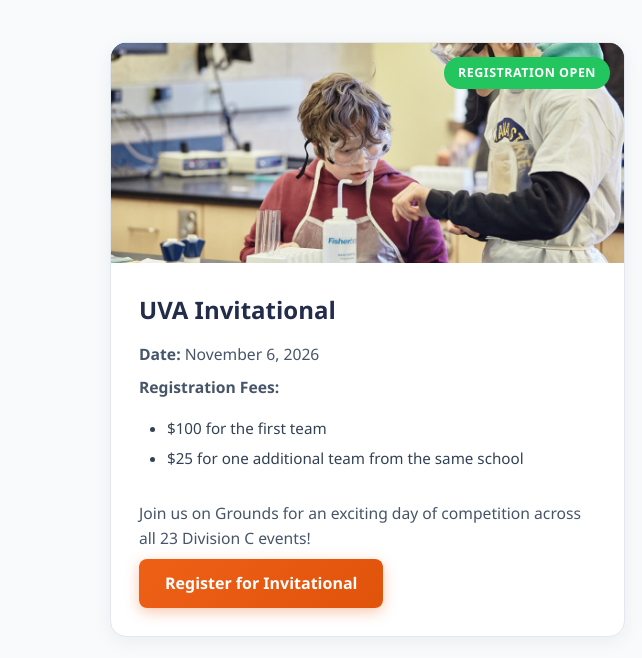
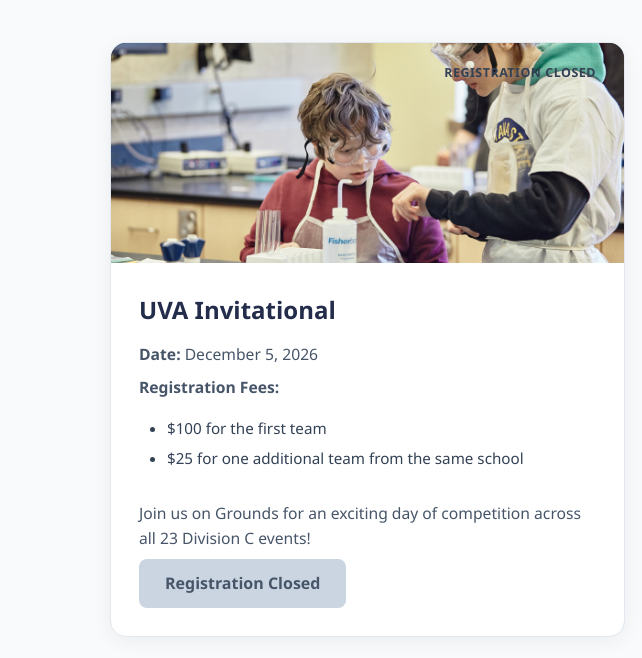
Before and after one commit to katherinek07/uvascioly, a plain HTML site: page events.html in a window 1280 px wide. Shown: the part 198-856 px from the top of the page, 0-642 px from the left. Drawn offline with Linux system fonts and the light colour scheme.

Commit message:
Update events.html

```diff
--- a/events.html
+++ b/events.html
@@ -30,18 +30,18 @@
                 <div class="event-card">
                     <div class="event-image-container">
                         <img src="invitational-photo.jpg" alt="UVA Invitational" class="event-image" onerror="this.src='invitational.jpg'">
-                        <span class="badge open">Registration Open</span>
+                        <span class="badge closed">Registration Closed</span>
                     </div>
                     <div class="event-details">
                         <h3>UVA Invitational</h3>
-                        <p class="event-date"><strong>Date:</strong> November 6, 2026</p>
+                        <p class="event-date"><strong>Date:</strong> December 5, 2026</p>
                         <p><strong>Registration Fees:</strong></p>
                         <ul>
                             <li>$100 for the first team</li>
                             <li>$25 for one additional team from the same school</li>
                         </ul>
                         <p class="event-desc">Join us on Grounds for an exciting day of competition across all 23 Division C events!</p>
-                        <a href="https://docs.google.com/forms/d/e/1FAIpQLSdslVRjUYUEUvNTNVORiq2eL3m4UazaZi94NVOx5R-iYCoxPw/viewform?usp=header" target="_blank" class="cta-button">Register for Invitational</a>
+                        <div class="cta-button closed-btn" style="background: #cbd5e1; color: #475569; cursor: not-allowed; box-shadow: none;">Registration Closed</div>
                     </div>
                 </div>
 
```
